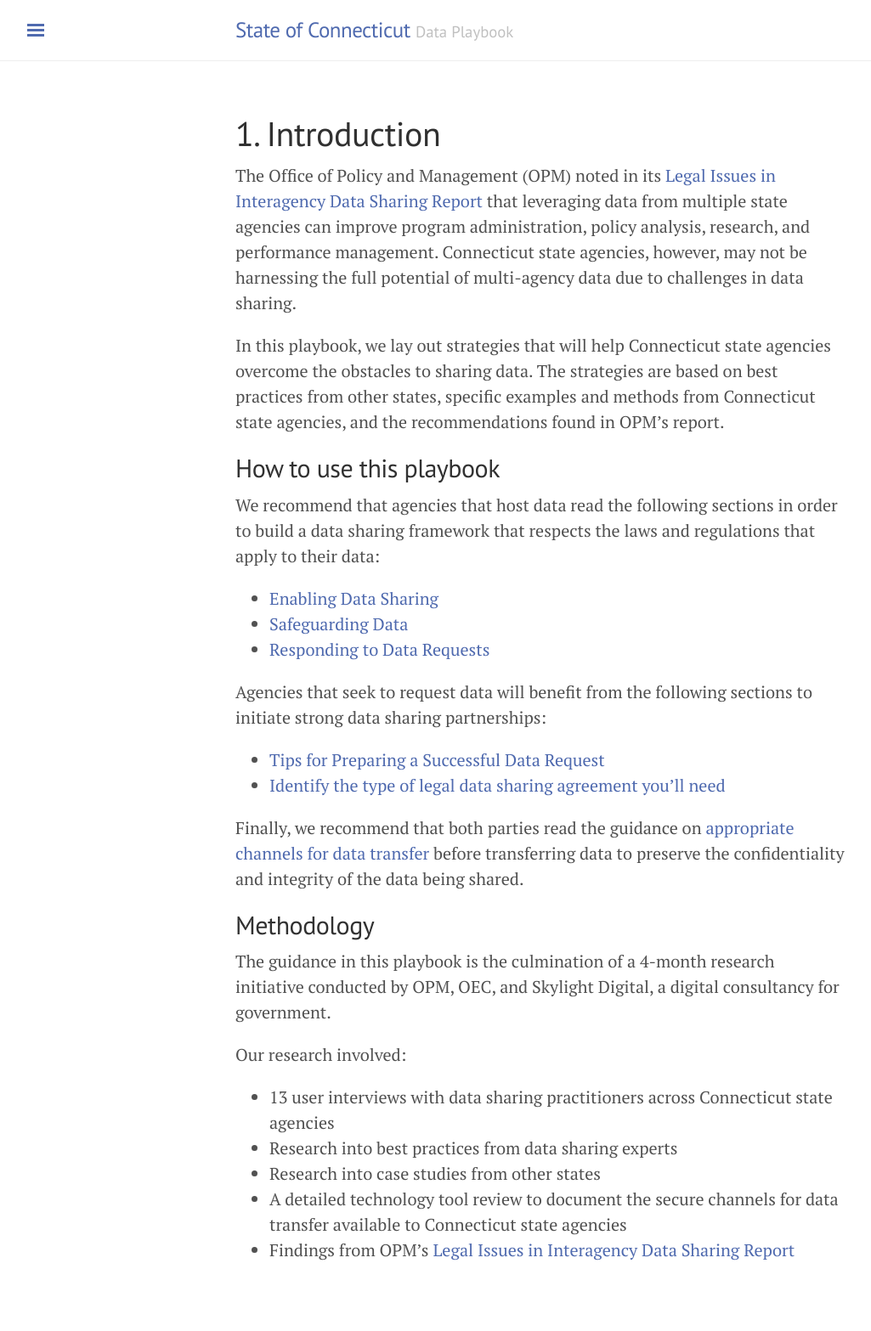
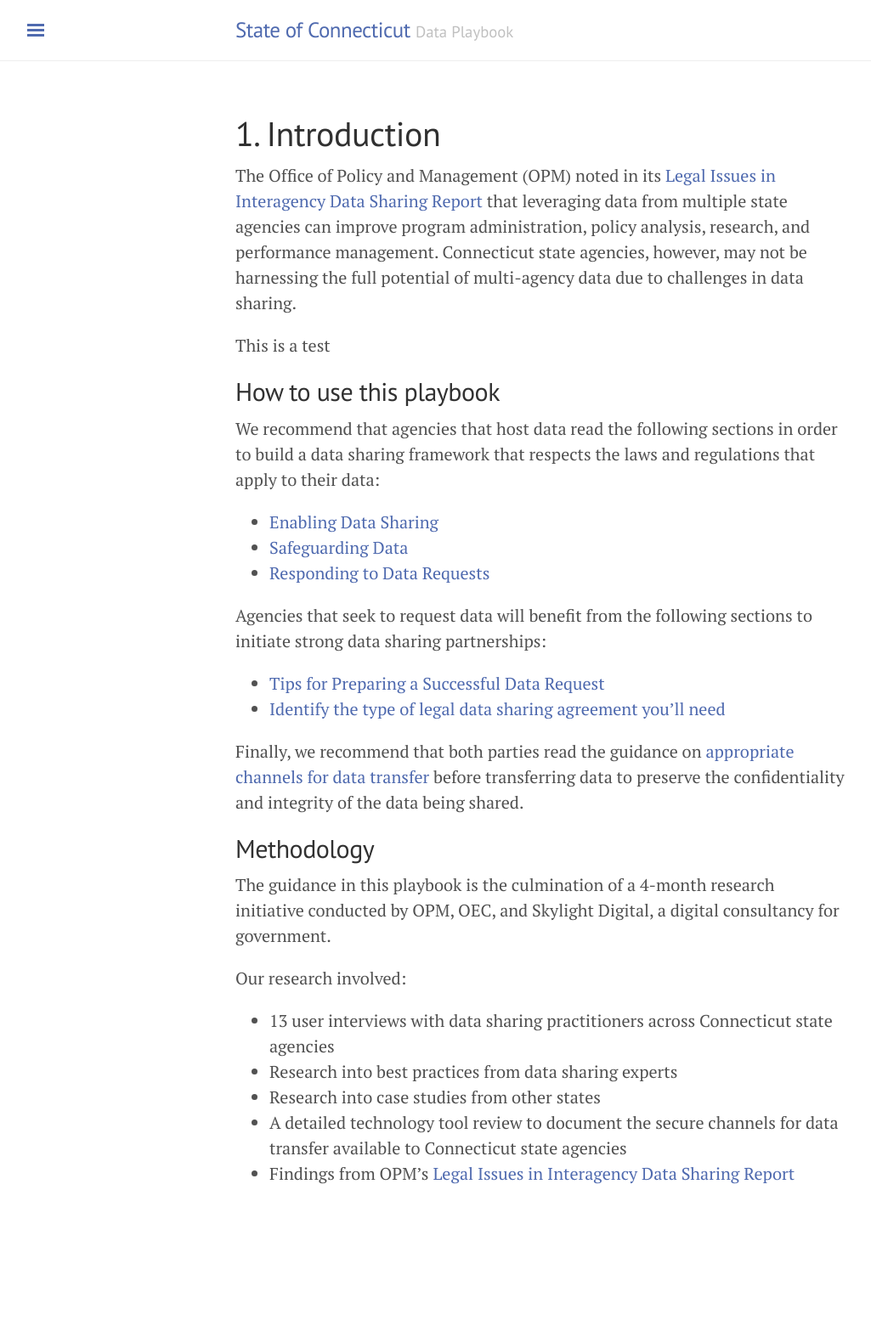
Before and after one commit to CTOpenData/data-sharing-playbook, a Jekyll site: the page built from 1_introduction.md, in a window 1280 px wide. Shown: the whole page at 85% size, without its empty margins (3-1028 px from the left). Built offline with Jekyll 4.4.1, drawn with Linux system fonts in a browser that asks for light colours; after the commit the page ends 1477 px from its top, so only the background shows below that.

Commit message:
test branch

```diff
--- a/1_introduction.md
+++ b/1_introduction.md
@@ -6,7 +6,7 @@ permalink: /introduction/
 
 The Office of Policy and Management (OPM) noted in its [Legal Issues in Interagency Data Sharing Report](https://portal.ct.gov/-/media/CT-Data/PA-19153-Legal-Issues-in-Interagency-Data-Sharing-Report-11520.pdf) that leveraging data from multiple state agencies can improve program administration, policy analysis, research, and performance management. Connecticut state agencies, however, may not be harnessing the full potential of multi-agency data due to challenges in data sharing.
 
-In this playbook, we lay out strategies that will help Connecticut state agencies overcome the obstacles to sharing data. The strategies are based on best practices from other states, specific examples and methods from Connecticut state agencies, and the recommendations found in OPM’s report.
+This is a test
 
 ## How to use this playbook
 
```
